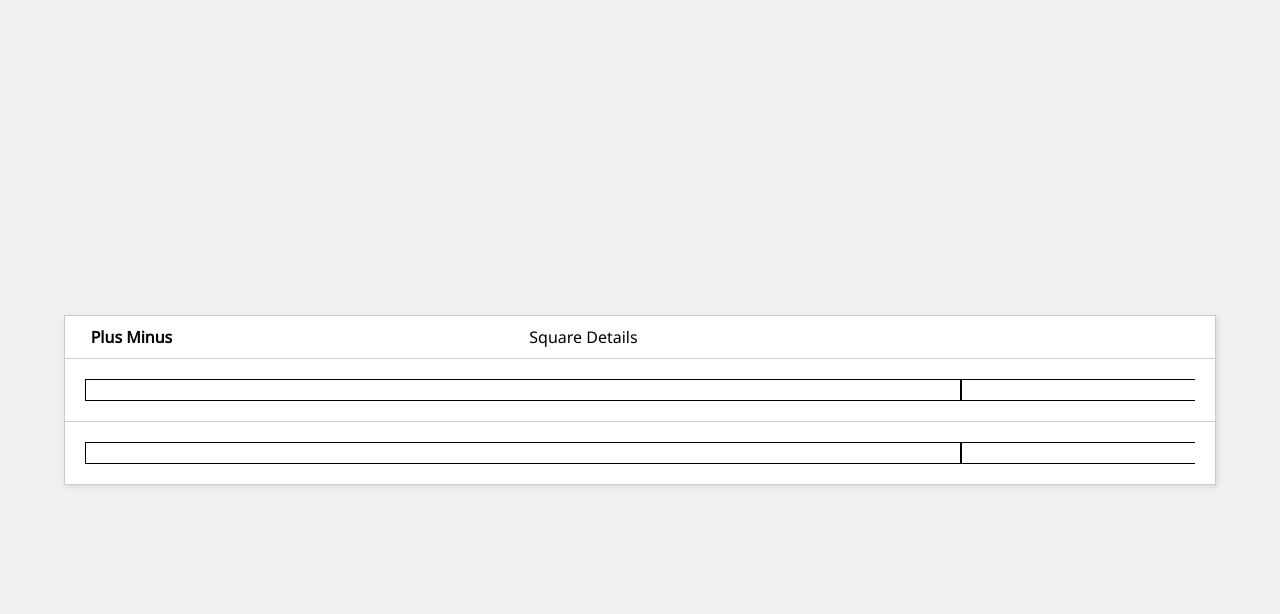
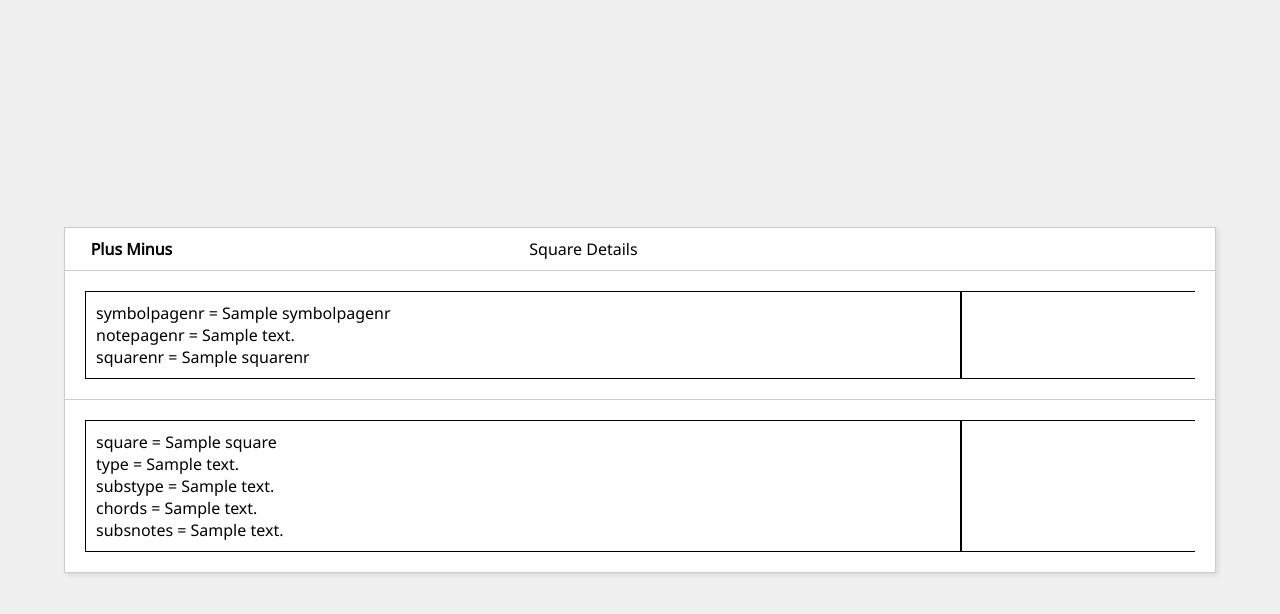
Before and after one commit to alcedocoenen/MetaPlus, a Flask app: template Plus-Minus App/4. Flask app/templates/square_detail.html in a window 1280 px wide. Shown: the top 614 px of the page. Run offline with Flask 3, Linux system fonts and the light colour scheme; the template is opened without the code that fills it: most values are stand-ins (such as "Sample title", 1, 10 or a date in 2020).

Commit message:
get square details to square_detail page

```diff
--- a/Plus-Minus App/0. Data Sources/PlusMinusSquareData.py
+++ b/Plus-Minus App/0. Data Sources/PlusMinusSquareData.py
@@ -447,3 +447,5 @@ square54 = [52,0,0,6,2,0,3,2,0,0,2,0,1,1,1,0,0,5,2,0,3,4,4]
 square55 = [53,1,0,2,2,0,2,0,1,2,0,0,3,6,14,0,0,5,2,0,2,4,6]
 
 symbolpage7 = [square1,square2,square3,square4,square5,square6,square7,square8,square9,square10,square11, square12,square13,square14,square15,square16,square17,square18,square19,square20,square21,square22,square23,square24,square25,square26,square27,square28,square29,square30,square31,square32,square33,square34,square35,square36,square37,square38,square39,square40,square41,square42,square43,square44,square45,square46,square47,square48,square49,square50,square51,square52,square53,square54,square55]
+
+symbolpages = [symbolpage1,symbolpage2,symbolpage3,symbolpage4,symbolpage5,symbolpage6,symbolpage7]
--- a/Plus-Minus App/4. Flask app/templates/page_detail.html
+++ b/Plus-Minus App/4. Flask app/templates/page_detail.html
@@ -20,9 +20,10 @@ Notepage number; {{ notepagenr }}
         </td>
         <td>
             {% for n in range(1,54) %}
-            {{ n }}
+            <a href = "{{ url_for('square_detail', symbolpagenr=symbolpagenr, notepagenr=notepagenr, squarenr=n) }}">{{ n }}</a>
             {% endfor %}
             <br>
+
             {{ pts }}
         </td>
     </tr>
--- a/Plus-Minus App/4. Flask app/templates/square_detail.html
+++ b/Plus-Minus App/4. Flask app/templates/square_detail.html
@@ -3,9 +3,17 @@
 {% block title %}Square Details{% endblock %}
 toedeloe
 {% block content1 %}
+symbolpagenr = {{ symbolpagenr }} <br>
+notepagenr = {{ notepagenr }} <br>
+squarenr = {{ squarenr }} <br>
 {% endblock %}
 
 {% block content2 %}
+square = {{ square }}<br>
+type = {{ notes[0] }}<br>
+substype = {{ notes[1] }}<br>
+chords = {{ notes[2] }}<br>
+subsnotes = {{ notes[3] }}
 {% endblock %}
 
 {% block side1 %}
```
Also changed, not shown: Plus-Minus App/4. Flask app/routes/route_square_detail.py (+13 -3 lines).
